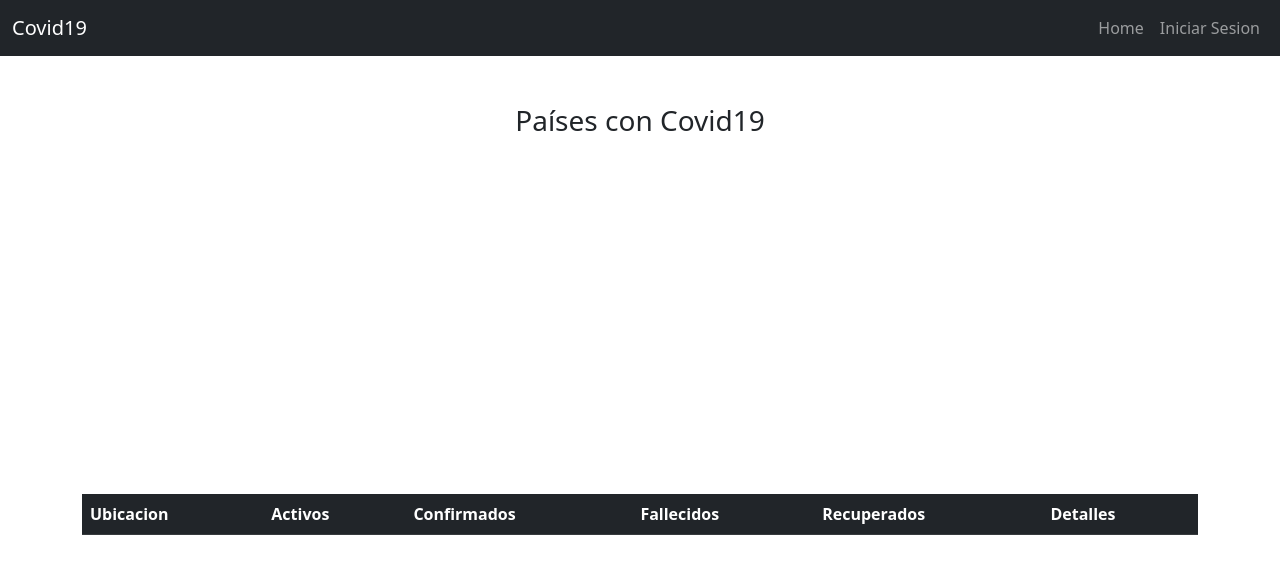
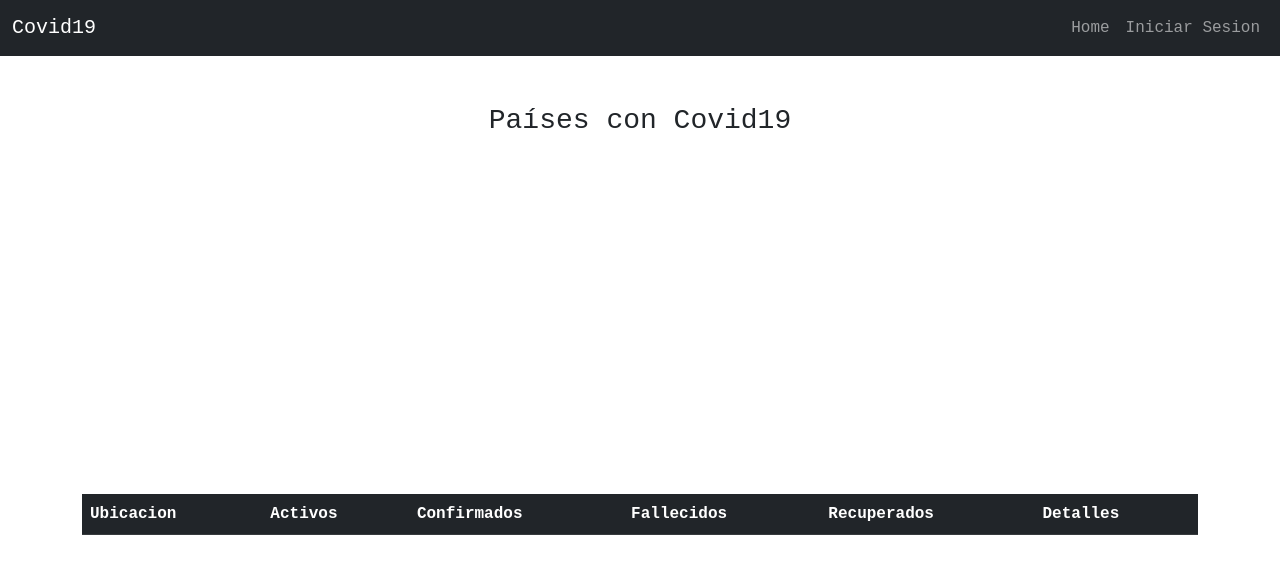
Before and after one commit to GortariCL/desafioCovid19, a website: page public/covid19/index.html in a window 1280 px wide. Drawn offline with nearby package versions, Linux system fonts and the light colour scheme; no server answers.

Commit message:
desafío finalizado

```diff
--- a/public/covid19/index.html
+++ b/public/covid19/index.html
@@ -16,7 +16,7 @@ bootstrap o similar, además de jQuery. (1 Punto)*/-->
     <link href="https://cdn.jsdelivr.net/npm/bootstrap@5.1.3/dist/css/bootstrap.min.css" rel="stylesheet"
         integrity="sha384-1BmE4kWBq78iYhFldvKuhfTAU6auU8tT94WrHftjDbrCEXSU1oBoqyl2QvZ6jIW3" crossorigin="anonymous">
     <!--CSS Stylesheet-->
-    <link rel="stylesheet" href="./assets/css/styles.css">
+    <link rel="stylesheet" href="./assets/css/style.css">
 </head>
 
 <body>
```
Also changed, not shown: 1 other file.
